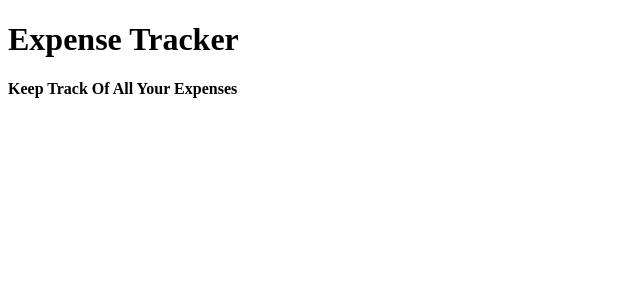
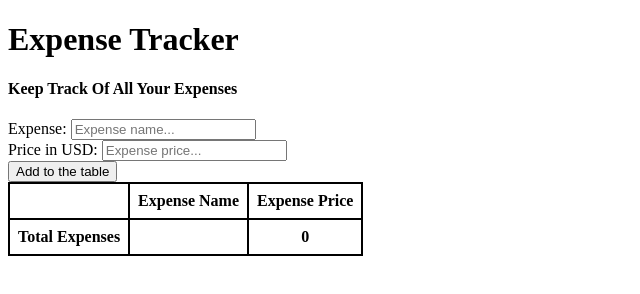
Before and after one commit to JaafarMortada/expense-tracker, a plain HTML site: page index.html in a window 1280 px wide. Shown: the whole page, without its empty margins (0-640 px from the left). Drawn offline with nearby package versions, Linux system fonts and the light colour scheme.

Commit message:
added input fields and expenses table

```diff
--- a/index.html
+++ b/index.html
@@ -13,7 +13,31 @@
             <h1>Expense Tracker</h1>
             <h4>Keep Track Of All Your Expenses</h4>
         </div>
-
+        <div class="input-fields">
+            <div class="input-with-label">
+                <label for="expense-name">Expense:</label>
+                <input id="expense-name" type="text" placeholder="Expense name...">
+            </div>
+            <div class="input-with-label">
+                <label for="expense-price">Price in USD:</label>
+                <input id="expense-price" type="number" min="0" step="1" placeholder="Expense price...">
+            </div>
+            <button>Add to the table</button>
+        </div>
+        <table>
+            <table id="expenses-table">
+                <tr>
+                    <th></th>
+                    <th>Expense Name</th>
+                    <th>Expense Price</th>
+                </tr>
+                <tr class="tot">
+                    <th>Total Expenses</th>
+                    <th></th>
+                    <th id="total-sum">0</th>
+                </tr>
+            </table>
+        </table>
     </div>
 
     <script src="/js/script.js"></script>
--- a/styles/styles.css
+++ b/styles/styles.css
@@ -0,0 +1,8 @@
+
+
+
+table, th, td {
+    border: 2px solid black;
+    border-collapse: collapse;
+    padding: 0.5rem;
+  }
```
